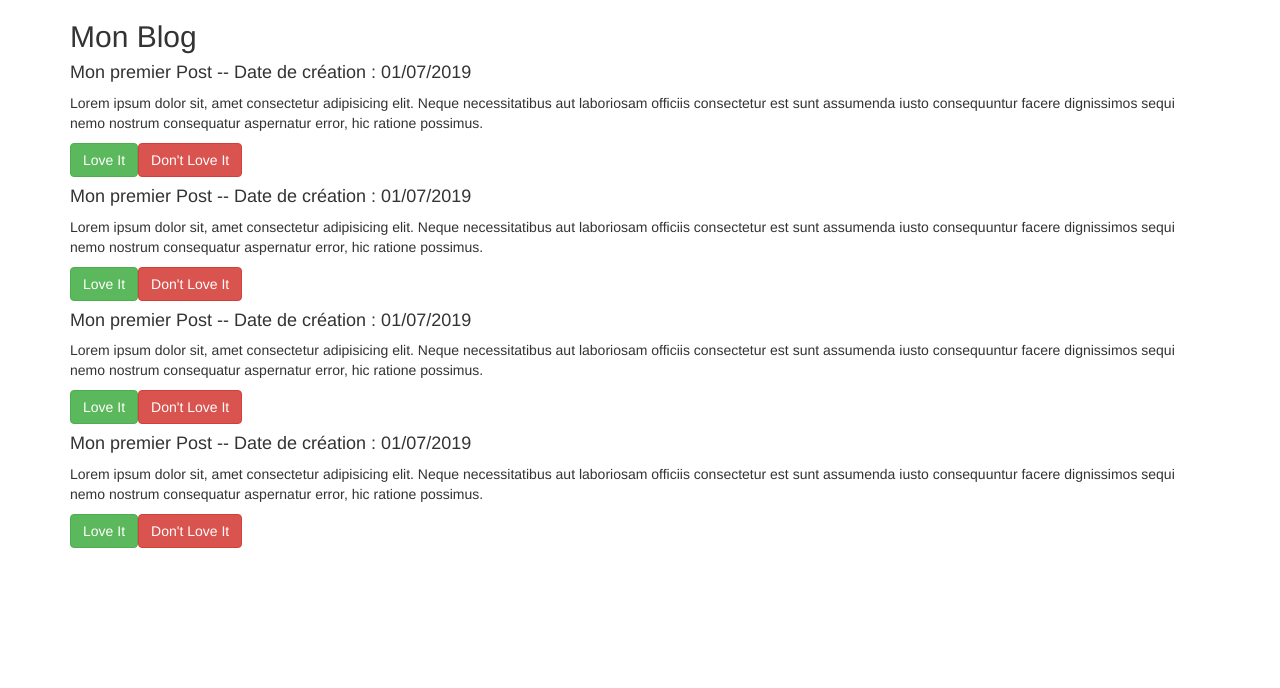
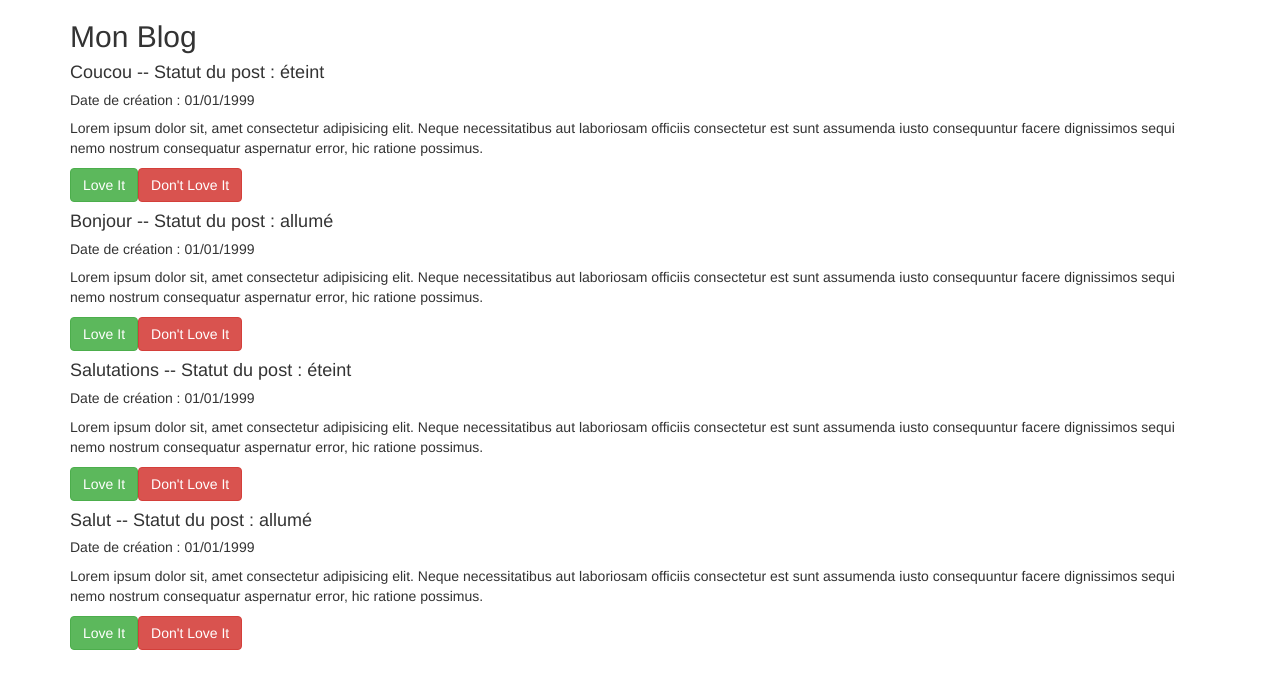
Before and after one commit to Cynnah/BlogOC, an Angular app: page / in a window 1280 px wide. Shown: the top 688 px of the page. Built offline with nearby package versions, Linux system fonts and the light colour scheme.

Commit message:
databinding and refactoring

```diff
--- a/src/app/app.component.ts
+++ b/src/app/app.component.ts
@@ -6,5 +6,5 @@ import { Component } from '@angular/core';
   styleUrls: ['./app.component.css']
 })
 export class AppComponent {
-  title = 'blog';
+
 }
--- a/src/app/post-list-item-component/post-list-item-component.component.html
+++ b/src/app/post-list-item-component/post-list-item-component.component.html
@@ -1,7 +1,9 @@
-<h4>{{postName}}  --  Date de création : {{ getStatus() }}</h4>
+<h4>{{postName}}  --  Statut du post : {{ getStatus() }}</h4>
+
+<h5>Date de création : 01/01/1999</h5>
 
 <p>Lorem ipsum dolor sit, amet consectetur adipisicing elit. Neque necessitatibus aut laboriosam officiis consectetur est sunt assumenda iusto consequuntur facere dignissimos sequi nemo nostrum consequatur aspernatur error, hic ratione possimus.</p>
 
-<button class="btn btn-success">Love It</button>
+<button class="btn btn-success" (click)="onLoveIt()">Love It</button>
 
 <button class="btn btn-danger">Don't Love It</button>
--- a/src/app/post-list-item-component/post-list-item-component.component.ts
+++ b/src/app/post-list-item-component/post-list-item-component.component.ts
@@ -1,4 +1,4 @@
-import { Component, OnInit } from '@angular/core';
+import { Component, OnInit, Input } from '@angular/core';
 
 @Component({
   selector: 'app-post-list-item-component',
@@ -7,8 +7,8 @@ import { Component, OnInit } from '@angular/core';
 })
 export class PostListItemComponentComponent implements OnInit {
 
-  postName: string = 'Mon premier Post'
-  creationDate: string = '01/07/2019'
+  @Input() postName: string;
+  @Input() statusPost : string;
 
   constructor() { }
 
@@ -16,7 +16,11 @@ export class PostListItemComponentComponent implements OnInit {
   }
 
   getStatus() {
-    return this.creationDate
+    return this.statusPost
+  }
+
+  onLoveIt() {
+    console.log("LOVE IT --> +1")
   }
 
 }
--- a/src/app/post-list/post-list.component.html
+++ b/src/app/post-list/post-list.component.html
@@ -1,6 +1,6 @@
 <ul class="list-group">
-    <app-post-list-item-component></app-post-list-item-component>
-    <app-post-list-item-component></app-post-list-item-component>
-    <app-post-list-item-component></app-post-list-item-component>
-    <app-post-list-item-component></app-post-list-item-component>
+    <app-post-list-item-component [postName]="postOne" [statusPost]="'éteint'"></app-post-list-item-component>
+    <app-post-list-item-component [postName]="postTwo" [statusPost]="'allumé'"></app-post-list-item-component>
+    <app-post-list-item-component [postName]="postThree" [statusPost]="'éteint'"></app-post-list-item-component>
+    <app-post-list-item-component [postName]="postQuatre" [statusPost]="'allumé'"></app-post-list-item-component>
 </ul>
--- a/src/app/post-list/post-list.component.ts
+++ b/src/app/post-list/post-list.component.ts
@@ -12,4 +12,8 @@ export class PostListComponent implements OnInit {
   ngOnInit() {
   }
 
+  postOne = 'Coucou';
+  postTwo = 'Bonjour';
+  postThree = 'Salutations';
+  postQuatre = 'Salut';
 }
```
